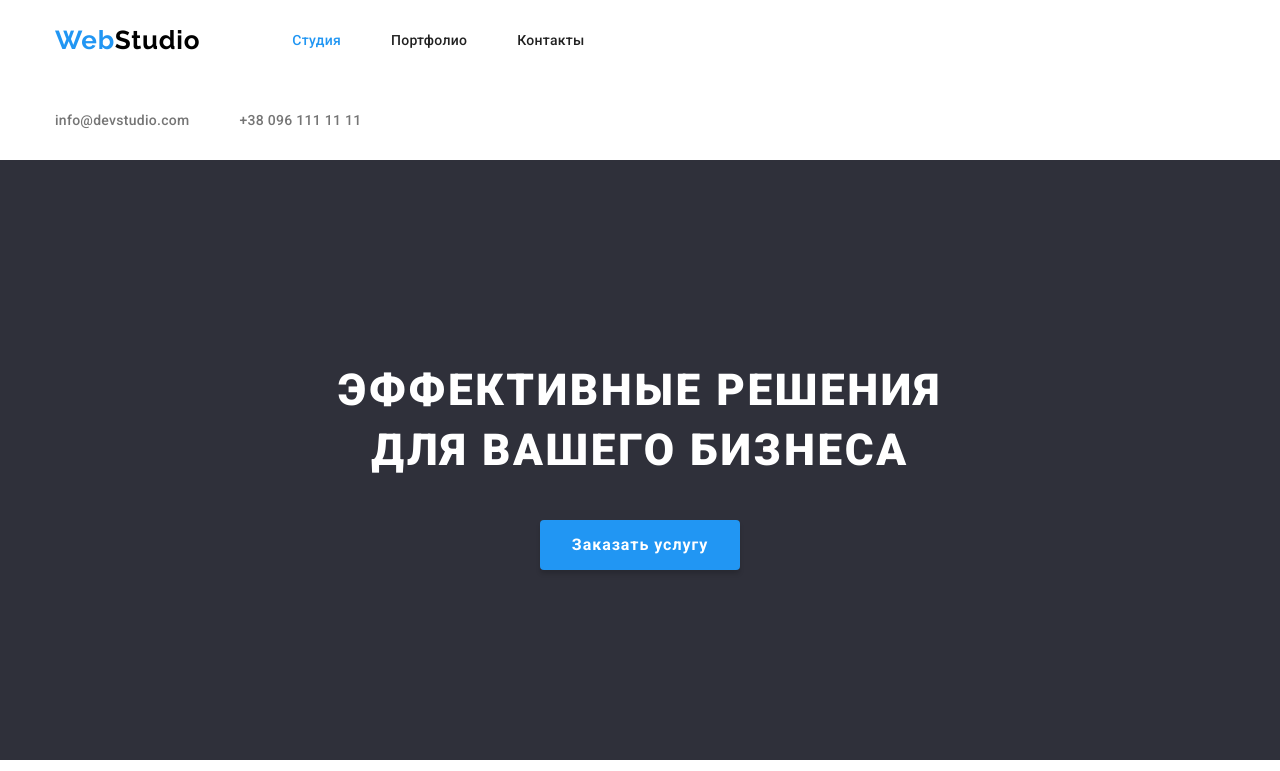
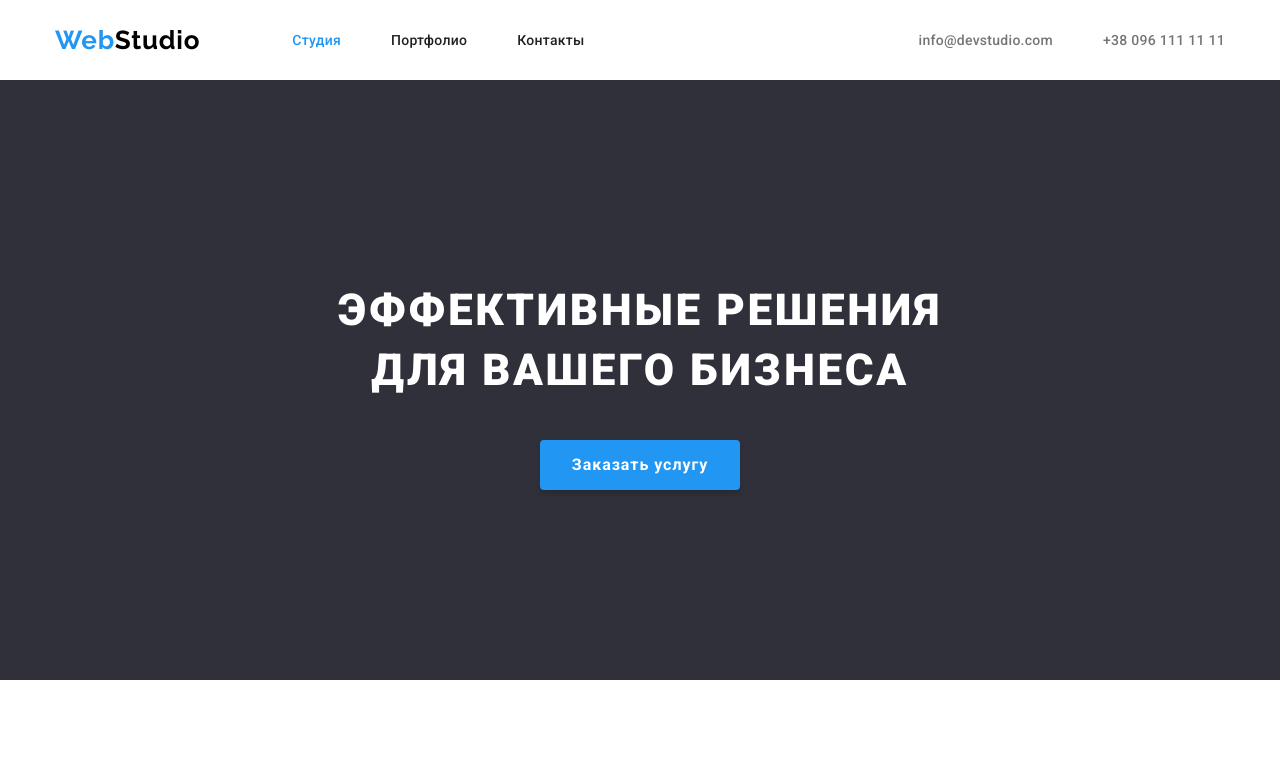
Before and after one commit to NadinShp/goit-markup-hw-03, a plain HTML site: page index.html in a window 1280 px wide. Shown: the top 771 px of the page. Drawn offline with nearby package versions, Linux system fonts and the light colour scheme.

Commit message:
отображает в одну линию хедер

```diff
--- a/css/styles.css
+++ b/css/styles.css
@@ -51,8 +51,8 @@ h3 {
 .border-bottom{
   border: 1px solid #ECECEC;
 }
-============HEADER================== */
-.header .container {
+/*===================HEADER================== */
+.container-header {
   display: flex;
   align-items: center;
 }
--- a/index.html
+++ b/index.html
@@ -18,7 +18,7 @@
     <!--HEADER-->
     <!-- Можно ли писать заголовок страницы с пробелом?-->
     <header class="header">
-      <div class="container">
+      <div class="container container-header">
         <nav class="navigation">
           <a class="logo link logo-color-light-theme" href="./index.html" lang="en">
             <span class="logo-color">Web</span>Studio</a
@@ -45,6 +45,7 @@
               <a class="address-list-link link" href="tel:+380961111111">+38 096 111 11 11</a>
             </li>
           </ul>
+        </nav>
       </div>
     </header>
     <main>
```
Lines whose indentation alone changed are shown as unchanged.
